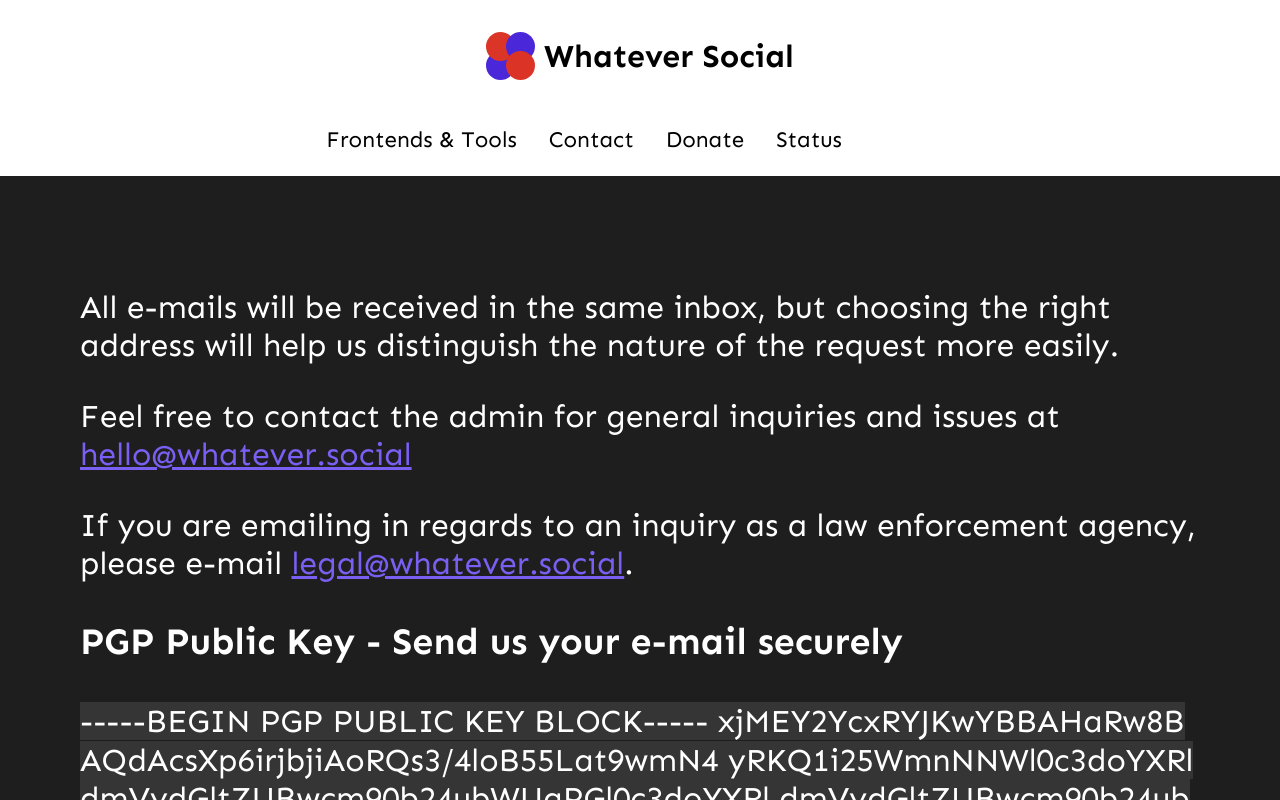
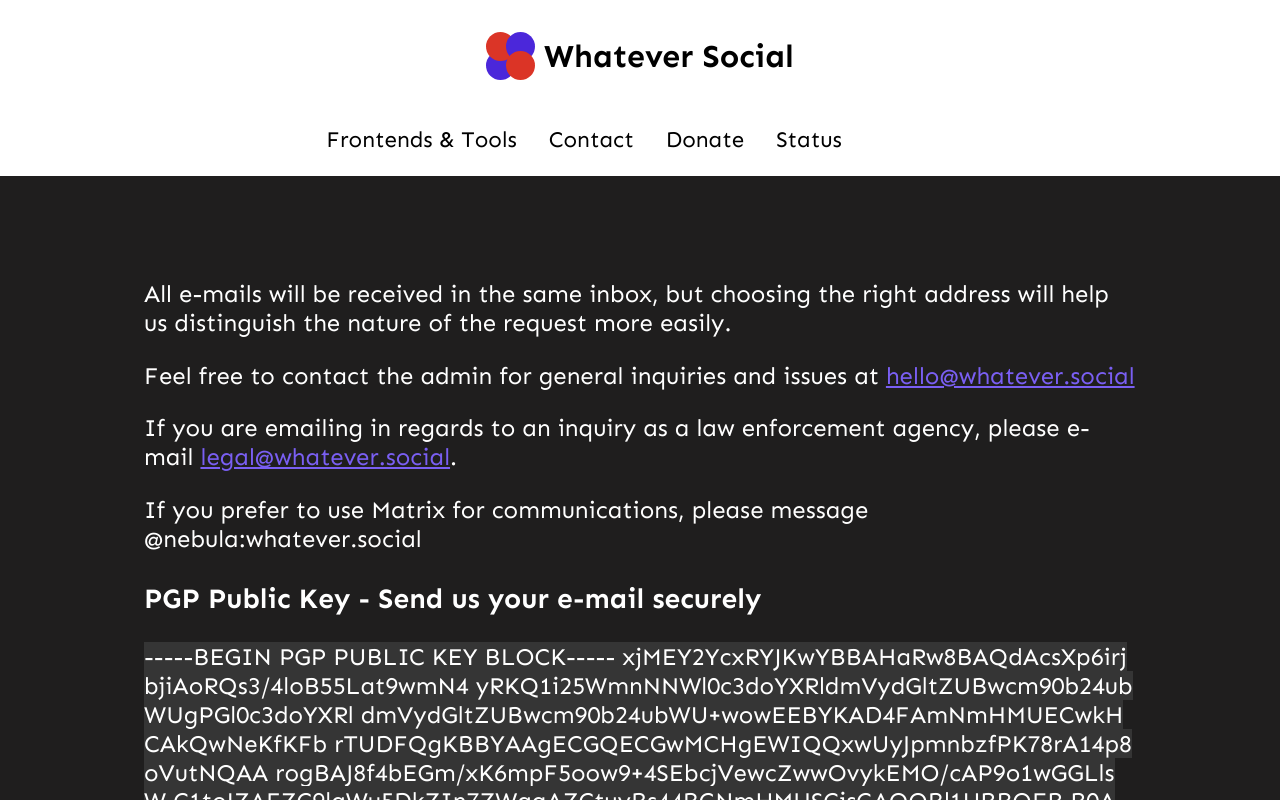
Before and after one commit to WhateverLabs/WhateverSite, a SvelteKit app: page /contact in a window 1280 px wide. Shown: the top 800 px of the page. Built offline with nearby package versions, Linux system fonts and the light colour scheme; some icons are missing.

Commit message:
Update +page.svelte

```diff
--- a/src/routes/contact/+page.svelte
+++ b/src/routes/contact/+page.svelte
@@ -13,6 +13,11 @@
 			If you are emailing in regards to an inquiry as a law enforcement agency, please e-mail
 			<a href="mailto:legal@whatever.social" class="link">legal@whatever.social</a>.
 		</p>
+		<p>
+			If you prefer to use Matrix for communications, please message
+			@nebula:whatever.social
+		</p>
+
 		<h3>PGP Public Key - Send us your e-mail securely</h3>
 		<code
 			>-----BEGIN PGP PUBLIC KEY BLOCK-----
@@ -39,8 +44,11 @@
 		align-items: center;
 		justify-content: center;
 
+		font-size: 24px;
 		box-sizing: border-box;
 		padding: 5rem;
+		padding-left: 6em;
+		padding-right: 6em;
 
 		@media only screen and (max-width: $mobile-width) {
 			padding: 1rem;
```
